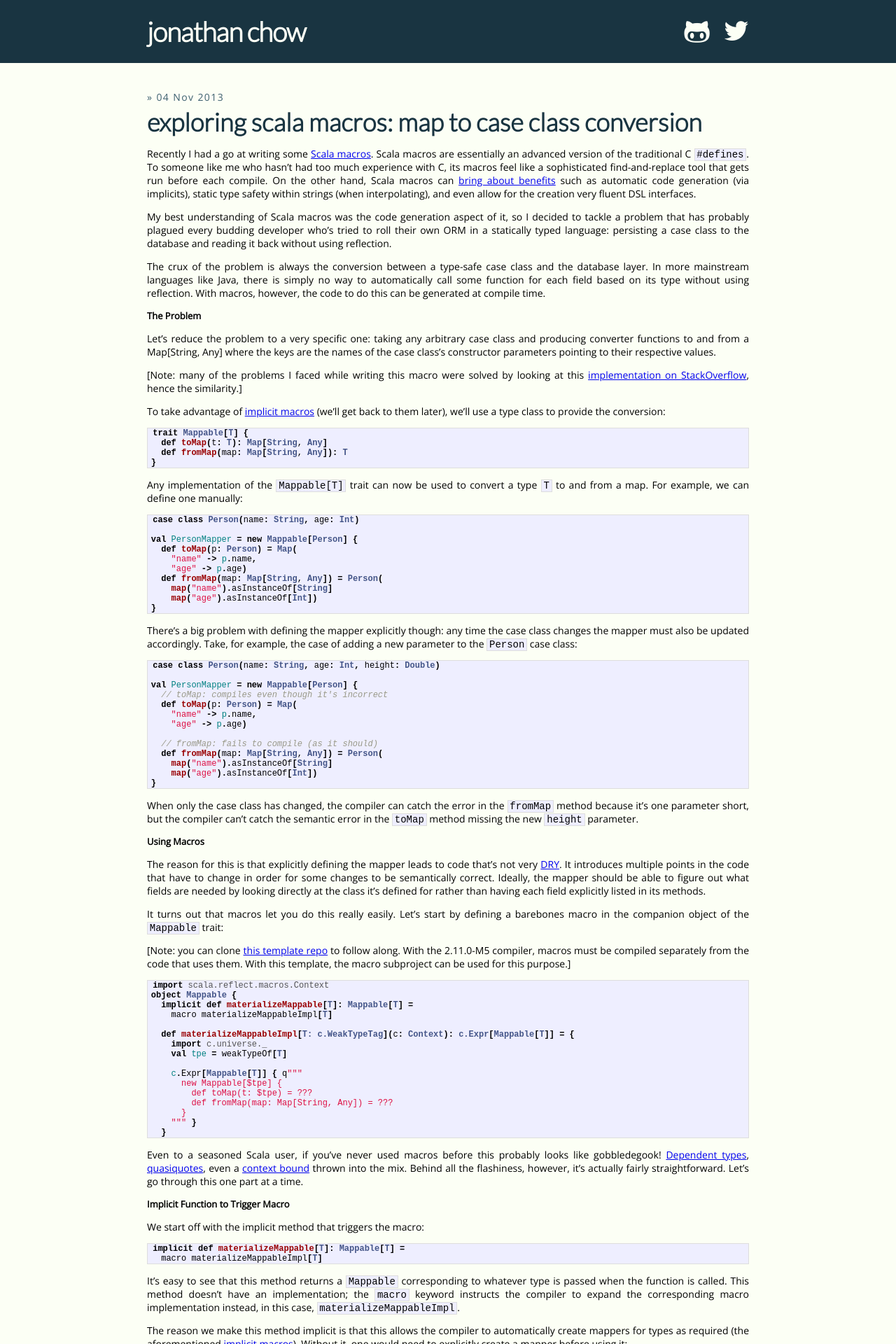
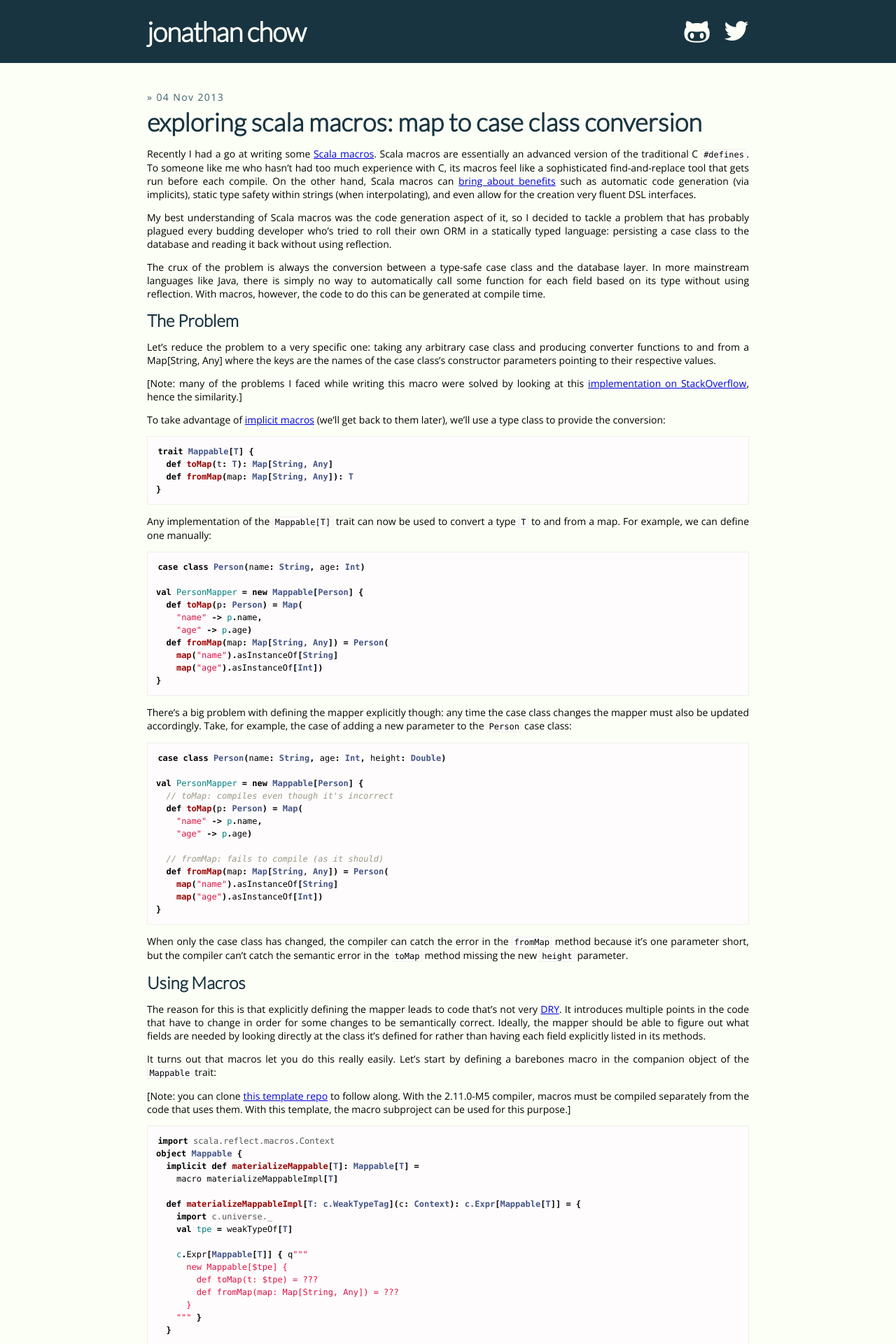
Before and after one commit to echojc/echojc.github.io, a Jekyll site: the page built from _posts/2013-11-04-exploring-scala-macros-map-to-case-class-conversion.md, in a window 1280 px wide. Shown: the top 1920 px of the page at 70% size. Built offline with Jekyll 4.4.1, drawn with Linux system fonts in a browser that asks for light colours; nearby versions of some CDN libraries; Markdown is read by kramdown in place of the engine named in the settings.

Commit message:
Improving code CSS.

```diff
--- a/css/main.css
+++ b/css/main.css
@@ -112,10 +112,12 @@ a:visited { color: #a0a; }
   font-size: 14px;
 }
 
-.post pre {
-  border: 1px solid #ddd;
-  background-color: #eef;
-  padding: 0 .4em;
+.post a {
+  color: #00d;
+}
+
+.post a:visited {
+  color: #00d;
 }
 
 .post ul, .post ol {
@@ -123,13 +125,23 @@ a:visited { color: #a0a; }
 }
 
 .post code {
-  border: 1px solid #ddd;
-  background-color: #eef;
+  font-family: Menlo, Monaco, Consolas, monospace;
+  font-size: 12px;
+  line-height: 1.5;
+  border: 1px solid #eee;
+  background-color: #fefcfc;
   padding: 0 .2em;
 }
 
+.post pre {
+  border: 1px solid #eee;
+  background-color: #fefcfc;
+  padding: 1em;
+  overflow-x: auto;
+}
+
 .post pre code {
-  border: none;
+  border: 0px;
 }
 
 /* terminal */
@@ -247,6 +259,14 @@ h2 {
   margin-top: 4px;
 }
 
+h3 {
+  font-family: 'Lato', sans-serif;
+  font-size: 24px;
+  text-decoration: none;
+  color: #193441;
+  margin-top: 4px;
+}
+
 .heading .headline {
   font-family: 'Lato', sans-serif;
   text-align: left;
```
